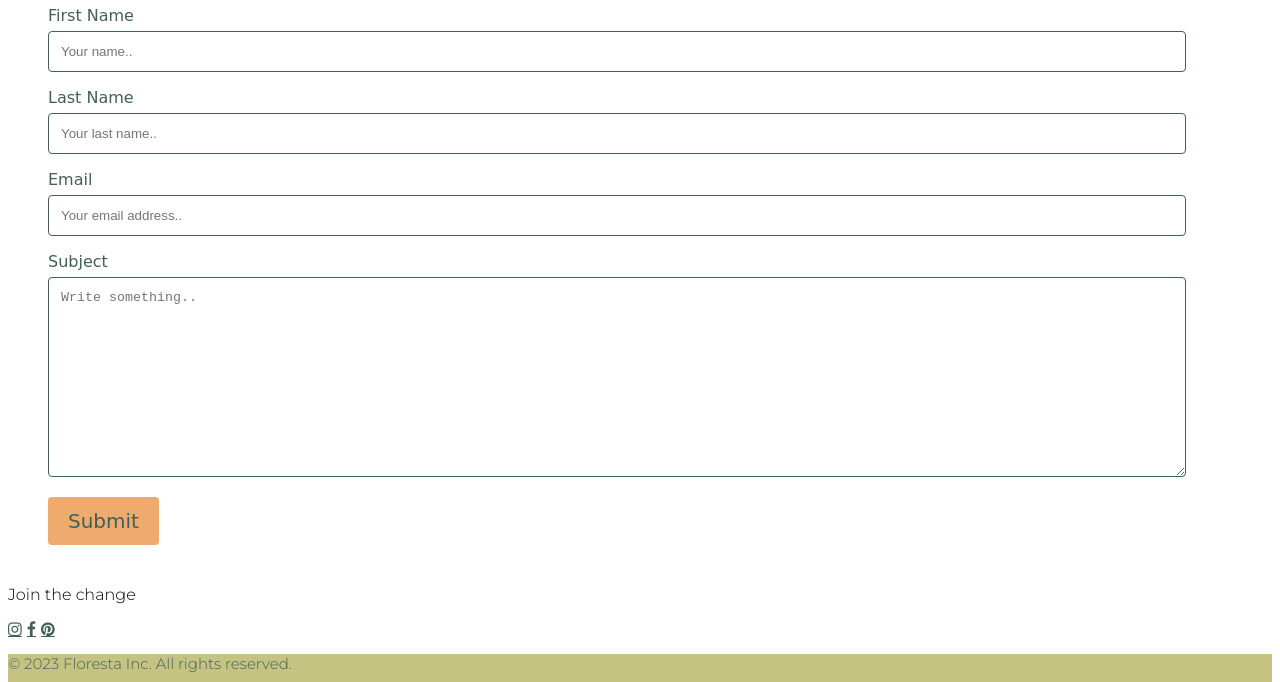
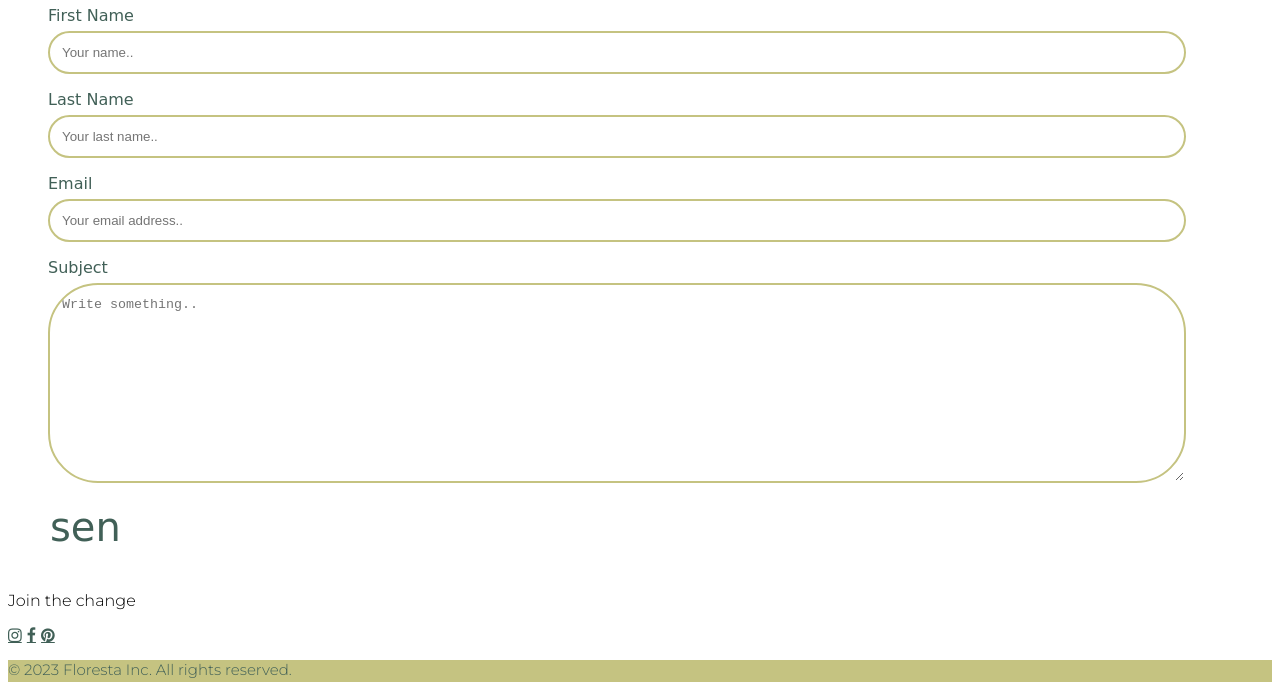
Before and after one commit to yarc0001/mtm6201-midterm, a plain HTML site: page contact.html in a window 1280 px wide. Shown: the part 561-1243 px from the top of the page. Drawn offline with Linux system fonts and the light colour scheme; a web font is replaced by a local one.

Commit message:
corrects form

```diff
--- a/contact.html
+++ b/contact.html
@@ -41,7 +41,7 @@
         <label for="fname">First Name</label>
         <input type="text" id="fname" name="firstname" placeholder="Your name..">
 
-        <label for="lname">Last Name</label>
+        <label for="name">Last Name</label>
         <input type="text" id="lname" name="lastname" placeholder="Your last name..">
 
         <label for="email">Email</label>
@@ -50,7 +50,7 @@
         <label for="subject">Subject</label>
         <textarea id="subject" name="subject" placeholder="Write something.." style="height:200px"></textarea>
 
-        <input type="submit" value="Submit">
+        <input type="send" value="send">
       </form>
     </div>
   </div>
--- a/css/main.css
+++ b/css/main.css
@@ -269,27 +269,29 @@ font-size: 24px;
 input[type=text], select, textarea {
   width: 100%;
   padding: 12px;
-  border: 1px solid #416057;
-  border-radius: 4px;
+  border: 2px solid #c5c381;
+  border-radius: 50px;
   box-sizing: border-box;
   margin-top: 6px;
   margin-bottom: 16px;
   resize: vertical;
 }
 
-input[type=submit] {
-  background-color: #eeab6d;
+input[type=send] {
+  background-color: none;
+  text-transform: lowercase;
   color: #416057;
-  padding: 12px 20px;
   border: none;
-  border-radius: 4px;
   cursor: pointer;
   font-family: 'Single Day', cursive;
-  font-size: 20px;
+  font-size: 40px;
+  width: 70px;
+
 }
 
-input[type=submit]:hover {
-  background-color: #646262;
+input[type=send]:hover {
+  transform: rotate(-45deg);
+  color: #eeab6d;
 }
 
 form .container {
```
